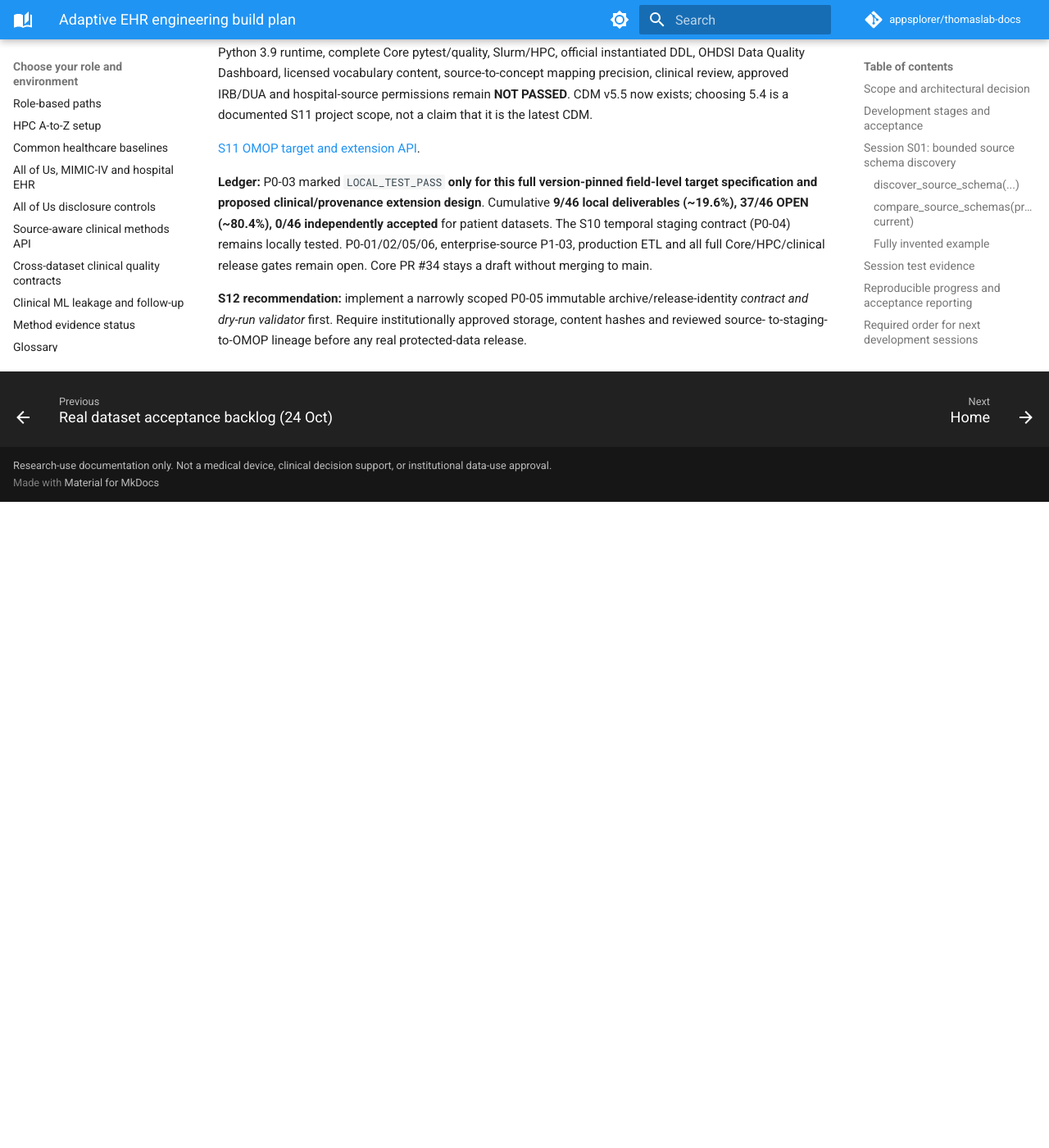
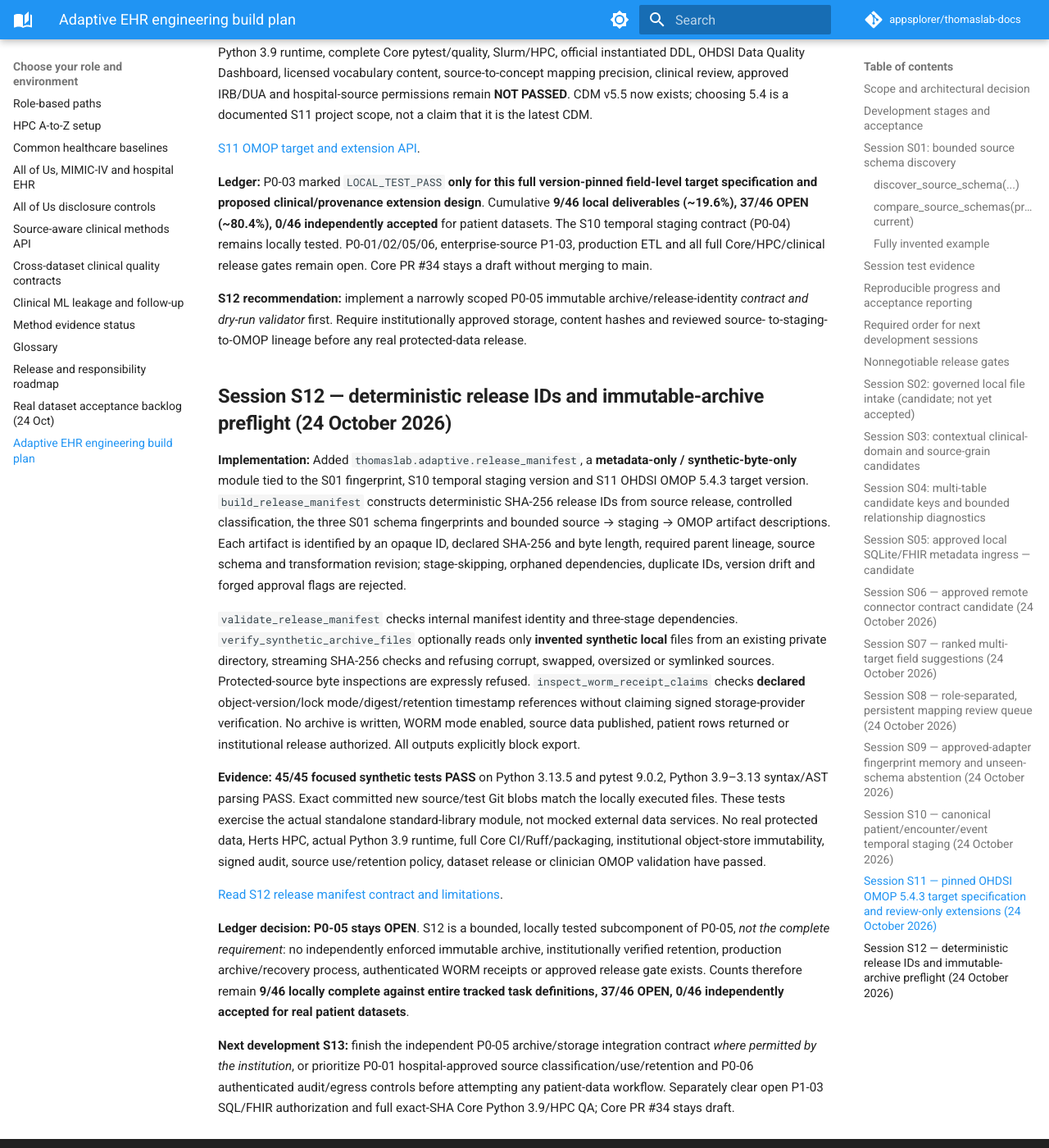
Before and after one commit to appsplorer/thomaslab-docs, an MkDocs documentation site: the page built from docs/guides/ehr-platform-build-plan.md, in a window 1280 px wide and 1400 px high, scrolled down 14943 px. Shown: the whole window at 82% size. Built offline with MkDocs 1.6.1 and Material for MkDocs 9.7.7, drawn with Linux system fonts in a browser that asks for light colours; comment, search, counter and statistics services are not loaded; before the commit the page ends 15555 px from its top, so only the background shows below that.

Commit message:
docs(ehr): S12 release lineage checksum/WORM dry-run results and P0-05 outstanding gate

```diff
--- a/docs/guides/ehr-platform-build-plan.md
+++ b/docs/guides/ehr-platform-build-plan.md
@@ -759,3 +759,54 @@
 archive/release-identity *contract and dry-run validator* first. Require
 institutionally approved storage, content hashes and reviewed source-
 to-staging-to-OMOP lineage before any real protected-data release.
+
+
+## Session S12 — deterministic release IDs and immutable-archive preflight (24 October 2026)
+
+**Implementation:** Added `thomaslab.adaptive.release_manifest`, a
+**metadata-only / synthetic-byte-only** module tied to the S01 fingerprint,
+S10 temporal staging version and S11 OHDSI OMOP 5.4.3 target version.
+`build_release_manifest` constructs deterministic SHA-256 release IDs
+from source release, controlled classification, the three S01 schema
+fingerprints and bounded source → staging → OMOP artifact descriptions.
+Each artifact is identified by an opaque ID, declared SHA-256 and byte
+length, required parent lineage, source schema and transformation
+revision; stage-skipping, orphaned dependencies, duplicate IDs, version
+drift and forged approval flags are rejected.
+
+`validate_release_manifest` checks internal manifest identity and
+three-stage dependencies. `verify_synthetic_archive_files` optionally
+reads only **invented synthetic local** files from an existing private
+directory, streaming SHA-256 checks and refusing corrupt, swapped,
+oversized or symlinked sources. Protected-source byte inspections are
+expressly refused. `inspect_worm_receipt_claims` checks **declared**
+object-version/lock mode/digest/retention timestamp references without
+claiming signed storage-provider verification. No archive is written,
+WORM mode enabled, source data published, patient rows returned or
+institutional release authorized. All outputs explicitly block export.
+
+**Evidence:** **45/45 focused synthetic tests PASS** on Python 3.13.5
+and pytest 9.0.2, Python 3.9–3.13 syntax/AST parsing PASS. Exact
+committed new source/test Git blobs match the locally executed files.
+These tests exercise the actual standalone standard-library module,
+not mocked external data services. No real protected data, Herts HPC,
+actual Python 3.9 runtime, full Core CI/Ruff/packaging, institutional
+object-store immutability, signed audit, source use/retention policy,
+dataset release or clinician OMOP validation have passed.
+
+[Read S12 release manifest contract and limitations](../reference/functions/release_manifest.md).
+
+**Ledger decision: P0-05 stays OPEN**. S12 is a bounded, locally tested
+subcomponent of P0-05, *not the complete requirement*: no independently
+enforced immutable archive, institutionally verified retention,
+production archive/recovery process, authenticated WORM receipts or
+approved release gate exists. Counts therefore remain **9/46 locally
+complete against entire tracked task definitions, 37/46 OPEN, 0/46
+independently accepted for real patient datasets**.
+
+**Next development S13:** finish the independent P0-05 archive/storage
+integration contract *where permitted by the institution*, or prioritize
+P0-01 hospital-approved source classification/use/retention and P0-06
+authenticated audit/egress controls before attempting any patient-data
+workflow. Separately clear open P1-03 SQL/FHIR authorization and
+full exact-SHA Core Python 3.9/HPC QA; Core PR #34 stays draft.
```
